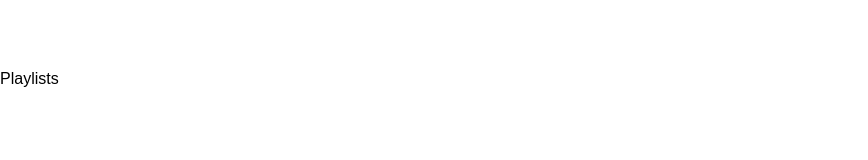
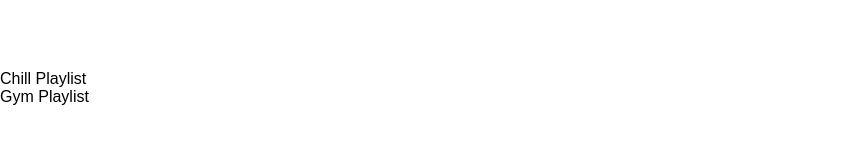
Before and after one commit to njpowers7915/spotify-playlist-editor, a React (Create React App) app in the folder client/: page / in a window 1280 px wide. Shown: the part 120-280 px from the top of the page, without its empty margins (0-868 px from the left). Built offline with nearby package versions, Linux system fonts and the light colour scheme; no server answers.

Commit message:
Testing giving props to Playlists Container

```diff
--- a/client/src/App.js
+++ b/client/src/App.js
@@ -1,6 +1,15 @@
 import React, { Component } from 'react';
 import './App.css';
 import PlaylistsContainer from './components/PlaylistsContainer'
+
+const playlists = [
+  {
+    title: "Chill Playlist"
+  },
+  {
+    title: "Gym Playlist"
+  }
+]
 
 class App extends Component {
   render() {
@@ -9,7 +18,7 @@ class App extends Component {
         <div className="App-header">
           <h1>Spotify Playlist Editor</h1>
         </div>
-        <PlaylistsContainer />
+        <PlaylistsContainer playlists={playlists} />
       </div>
     );
   }
--- a/client/src/components/PlaylistsContainer.js
+++ b/client/src/components/PlaylistsContainer.js
@@ -4,7 +4,7 @@ class PlaylistsContainer extends Component {
   constructor(props) {
     super(props)
     this.state = {
-      playlists: []
+      playlists: this.props.playlists
     }
   }
 
@@ -20,7 +20,11 @@ class PlaylistsContainer extends Component {
   render() {
     return (
       <div>
-        Playlists
+        {
+          this.state.playlists.map((playlist, key) => {
+            return <div className="playlist" key={key}>{playlist.title}</div>
+          })
+        }
       </div>
     )
   }
```
